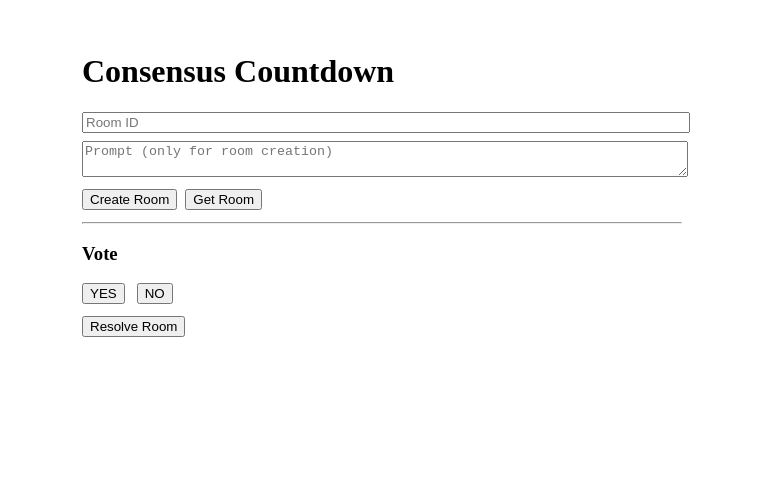
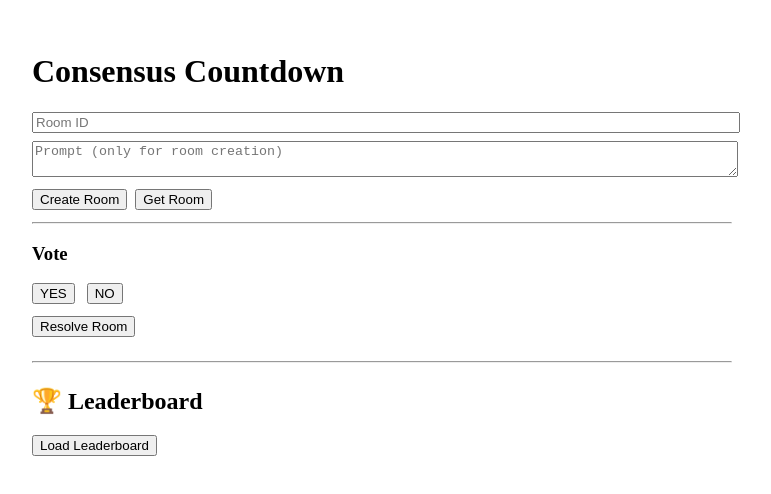
Before and after one commit to emark-cloud/consensus-countdown, a Next.js app: page / in a window 1280 px wide. Shown: the top 494 px of the page, without its empty margins (258-1029 px from the left). Built offline with nearby package versions, Linux system fonts and the light colour scheme; what @genlayer/client would draw is missing.

Commit message:
Update page.tsx

```diff
--- a/app/page.tsx
+++ b/app/page.tsx
@@ -9,7 +9,8 @@ export default function Home() {
   const [roomId, setRoomId] = useState("");
   const [prompt, setPrompt] = useState("");
   const [output, setOutput] = useState<any>(null);
-  const [status, setStatus] = useState<string>("");
+  const [status, setStatus] = useState("");
+  const [leaderboard, setLeaderboard] = useState<[string, number][]>([]);
 
   async function createRoom() {
     setStatus("Creating room...");
@@ -51,8 +52,23 @@ export default function Home() {
     setStatus("Resolution complete");
   }
 
+  async function loadLeaderboard() {
+    const res = await genlayer.readContract({
+      contractAddress: CONTRACT,
+      method: "get_leaderboard",
+      args: [],
+    });
+
+    // Convert object -> sorted array
+    const sorted = Object.entries(res)
+      .map(([addr, xp]) => [addr, Number(xp)] as [string, number])
+      .sort((a, b) => b[1] - a[1]);
+
+    setLeaderboard(sorted);
+  }
+
   return (
-    <main style={{ padding: 24, maxWidth: 600, margin: "0 auto" }}>
+    <main style={{ padding: 24, maxWidth: 700, margin: "0 auto" }}>
       <h1>Consensus Countdown</h1>
 
       <input
@@ -93,6 +109,21 @@ export default function Home() {
           {JSON.stringify(output, null, 2)}
         </pre>
       )}
+
+      <hr style={{ margin: "24px 0" }} />
+
+      <h2>🏆 Leaderboard</h2>
+      <button onClick={loadLeaderboard}>Load Leaderboard</button>
+
+      {leaderboard.length > 0 && (
+        <ol style={{ marginTop: 12 }}>
+          {leaderboard.map(([addr, xp], idx) => (
+            <li key={addr}>
+              #{idx + 1} — {addr.slice(0, 6)}…{addr.slice(-4)} : {xp} XP
+            </li>
+          ))}
+        </ol>
+      )}
     </main>
   );
 }
```
